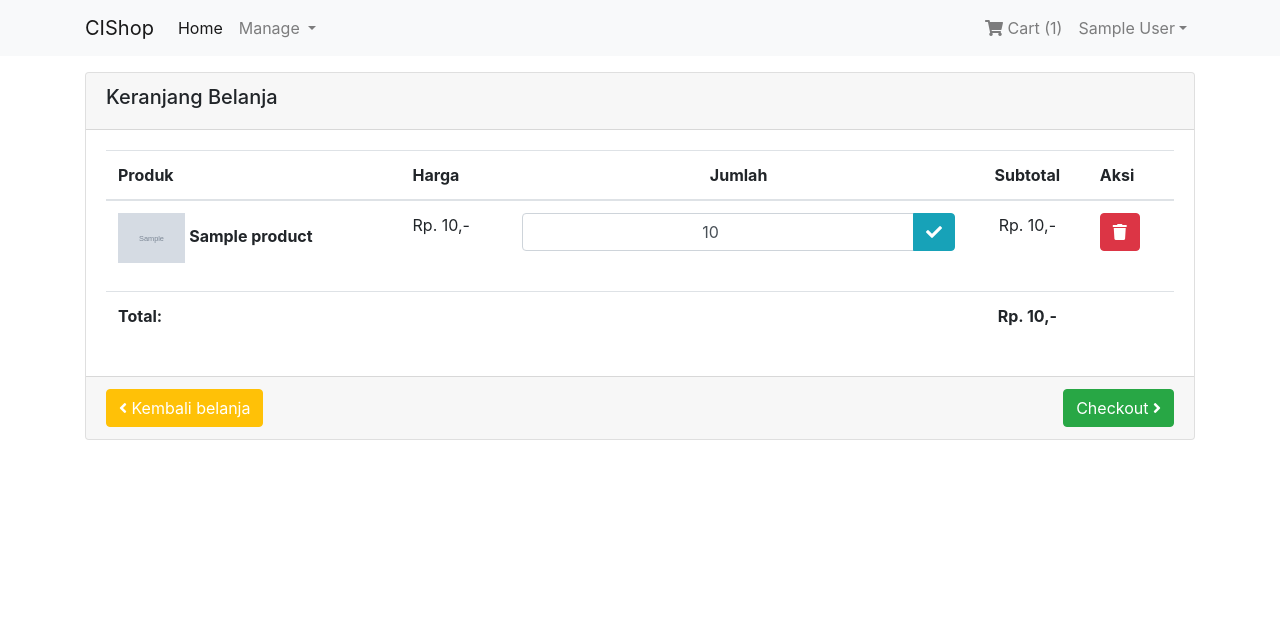
After one commit to DedeSnrwn13/ci-shop, a CodeIgniter app: page /database/cart in a window 1280 px wide. The commit adds this page. Shown: the top 639 px of the page. Run offline with CodeIgniter, Linux system fonts and the light colour scheme; the visitor is signed in with stand-in values (Sample User, id 1); tables that the repository leaves empty or names only in its code hold one stand-in row (values such as "Sample post"); grey boxes marked "Sample" are stand-in pictures; some libraries are stand-ins or nearby versions.

Commit message:
Menampilkan Produk dalam Keranjang Belanja

```diff
--- a/application/controllers/Cart.php
+++ b/application/controllers/Cart.php
@@ -16,6 +16,18 @@ class Cart extends MY_Controller
 			redirect(base_url());
 			return;
 		}
+	}
+
+	public function index()
+	{
+		$data['title'] = 'Keranjang Belanja';
+		$data['content'] = $this->cart->select([
+			'cart.id', 'cart.qty', 'cart.subtotal',
+			'product.title', 'product.image', 'product.price'
+		])->join('product')->where('cart.id_user', $this->id)->get();
+		$data['page'] = 'pages/cart/index';
+
+		return $this->view($data);
 	}
 
 	public function add()
--- a/application/helpers/cishop_helper.php
+++ b/application/helpers/cishop_helper.php
@@ -25,8 +25,8 @@
 
 	function getCart()
 	{
-		$CI    =& get_instance();
-		$userId = $CI->session->userdta('id');
+		$CI     =& get_instance();
+		$userId = $CI->session->userdata('id');
 
 		if ($userId) {
 			$query = $CI->db->where('id_user', $userId)->count_all_results('cart');
--- a/application/views/layouts/_navbar.php
+++ b/application/views/layouts/_navbar.php
@@ -42,8 +42,8 @@
 		</ul>
 		<ul class="navbar-nav">
 			<li class="nav-item">
-				<a href="/cart.html" class="nav-link">
-				<i class="fas fa-shopping-cart"></i> Cart 0
+				<a href="<?= base_url('/cart') ?>" class="nav-link">
+					<i class="fas fa-shopping-cart"></i> Cart (<?= getCart() ? getCart() : 0; ?>)
 				</a>
 			</li>
 			<?php if (! $this->session->userdata('is_login')): ?>
--- /dev/null
+++ b/application/views/pages/cart/index.php
@@ -0,0 +1,73 @@
+<main role="main" class="container">
+	<?php $this->load->view('layouts/_alert') ?>
+	<div class="row">
+	<div class="col-md-12">
+		<div class="card mb-3">
+		<div class="card-header"><h5>Keranjang Belanja</h5></div>
+		<div class="card-body">
+			<table class="table">
+			<thead>
+				<tr>
+				<th>Produk</th>
+				<th>Harga</th>
+				<th class="text-center">Jumlah</th>
+				<th class="text-center">Subtotal</th>
+				<th>Aksi</th>
+				</tr>
+			</thead>
+			<tbody>
+				<?php foreach($content as $row) : ?>
+				<tr>
+					<td>
+						<p>
+						<img src="<?= $row->image ? base_url("/images/product/$row->image") : 	base_url("/images/product/default.png"); ?>" alt="" height="50" />
+						<strong><?= $row->title ?></strong>
+						</p>
+					</td>
+					<td>Rp. <?= number_format($row->price, 0, ',', '.') ?>,-</td>
+					<td>
+						<form action="">
+							<div class="input-group">
+								<input
+								type="number"
+								class="form-control text-center"
+								value="<?= $row->qty ?>"
+								/>
+								<div class="input-group-append">
+									<button class="btn btn-info" type="submit">
+										<i class="fas fa-check"></i>
+									</button>
+								</div>
+							</div>
+						</form>
+					</td>
+					<td class="text-center">Rp. <?= number_format($row->subtotal, 0, ',', '.'); ?>,-</td>
+					<td>
+						<form action="">
+							<button class="btn btn-danger">
+								<i class="fas fa-trash"></i>
+							</button>
+						</form>
+					</td>
+				</tr>
+				<?php endforeach; ?>
+				<tr>
+					<td colspan="3"><strong>Total:</strong></td>
+					<td class="text-center"><strong>Rp. <?= number_format(array_sum(array_column($content, 'subtotal')), 0, ',', '.'); ?>,-</strong></td>
+					<td></td>
+				</tr>
+			</tbody>
+			</table>
+		</div>
+		<div class="card-footer">
+			<a href="/checkout.html" class="btn btn-success float-right"
+			>Checkout <i class="fas fa-angle-right"></i
+			></a>
+			<a href="<?= base_url('/') ?>" class="btn btn-warning text-white"
+			><i class="fas fa-angle-left"></i> Kembali belanja</a
+			>
+		</div>
+		</div>
+	</div>
+	</div>
+</main>
```
